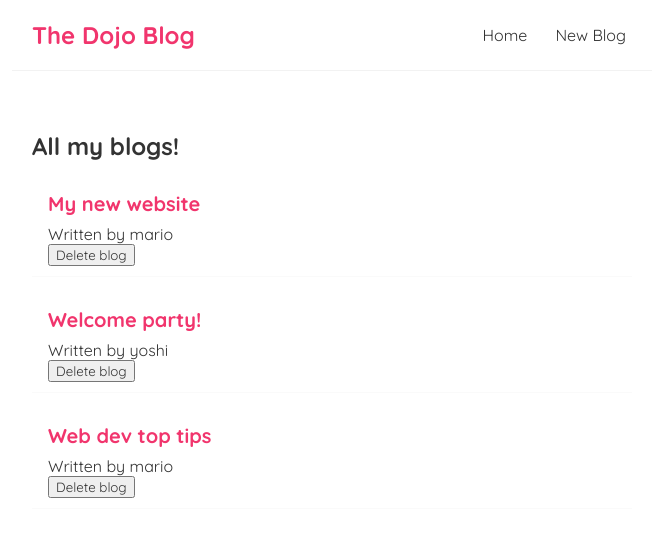
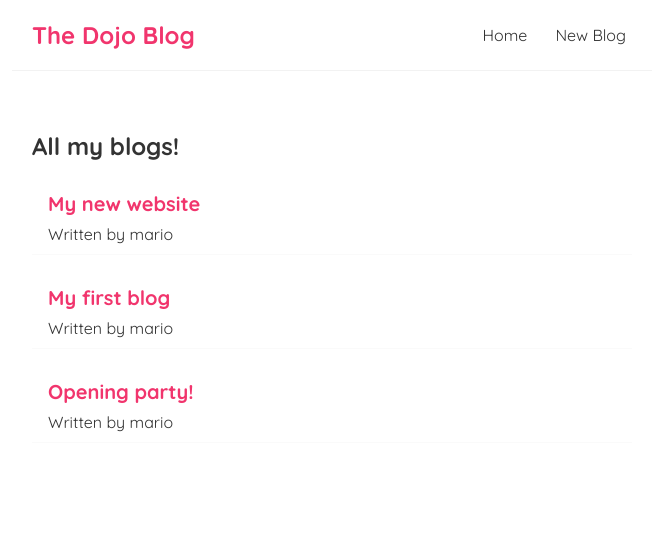
Before and after one commit to anaDamasio123/blog-react, a React (Create React App) app: page / in a window 1280 px wide. Shown: the top 536 px of the page, without its empty margins (308-964 px from the left). Built offline with nearby package versions, Linux system fonts and the light colour scheme; data requests are answered from the project's data file.

Commit message:
fetching data with useEffect

```diff
--- a/src/BlogList.js
+++ b/src/BlogList.js
@@ -1,4 +1,4 @@
-const BlogList = ({ blogs, title, handleDelete }) => {
+const BlogList = ({ blogs, title }) => {
 
     return (
         <div className="blog-list">
@@ -7,7 +7,6 @@
                 <div className="blog-preview" key={blog.id}>
                     <h2>{ blog.title }</h2>
                     <p>Written by { blog.author }</p>
-                    <button onClick={() => handleDelete(blog.id) }>Delete blog</button>
                 </div>
             ))}
         </div>
--- a/src/Home.js
+++ b/src/Home.js
@@ -2,25 +2,21 @@
 import BlogList from './BlogList';
 
 const Home  = () => {
-    const [blogs, setBlogs] = useState([
-        { title: 'My new website', body: 'lorem ipsum...', author: 'mario', id: 1 },
-        { title: 'Welcome party!', body: 'lorem ipsum...', author: 'yoshi', id: 2 },
-        { title: 'Web dev top tips', body: 'lorem ipsum...', author: 'mario', id: 3 }
-      ]);
+    const [blogs, setBlogs] = useState(null);
 
-
-    const handleDelete = id => {
-        const newBlogs = blogs.filter(blog => blog.id !== id);  // Doesn't change the original array 'blogs'
-        setBlogs(newBlogs);
-    }
-
-    useEffect(() => {  // Runs everytime there is a re-render
-        console.log('use effect ran');
+    useEffect(() => {
+        fetch('http://localhost:8000/blogs')
+            .then(response => {
+                return response.json();
+            })
+            .then(data => {
+                setBlogs(data)
+            })
     }, []);
 
     return (
         <div className="home">
-            <BlogList blogs={blogs} title="All my blogs!" handleDelete={handleDelete} />
+            { blogs && <BlogList blogs={blogs} title="All my blogs!" />}
         </div>
      );
 }
```
Also changed, not shown: 2 other files (tests, documents, lock files or other folders).
